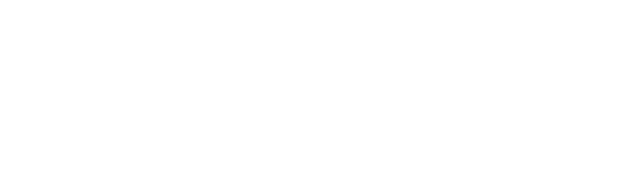
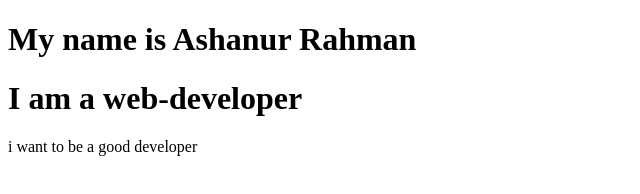
Before and after one commit to ashanur28/6th-repo, a plain HTML site: page index.html in a window 1280 px wide. Shown: the whole page, without its empty margins (0-640 px from the left). Drawn offline with Linux system fonts and the light colour scheme.

Commit message:
added header

```diff
--- a/index.html
+++ b/index.html
@@ -5,8 +5,11 @@
     <meta http-equiv="X-UA-Compatible" content="IE=edge">
     <meta name="viewport" content="width=device-width, initial-scale=1.0">
     <title>6th-repo</title>
+    <link:style class="css"></link:style>
 </head>
 <body>
-
+    <h1>My name is Ashanur Rahman</h1>
+    <h1>I am a web-developer</h1>
+    <p>i want to be a good developer</p>
 </body>
 </html>
```
Also changed, not shown: style.css (added).
